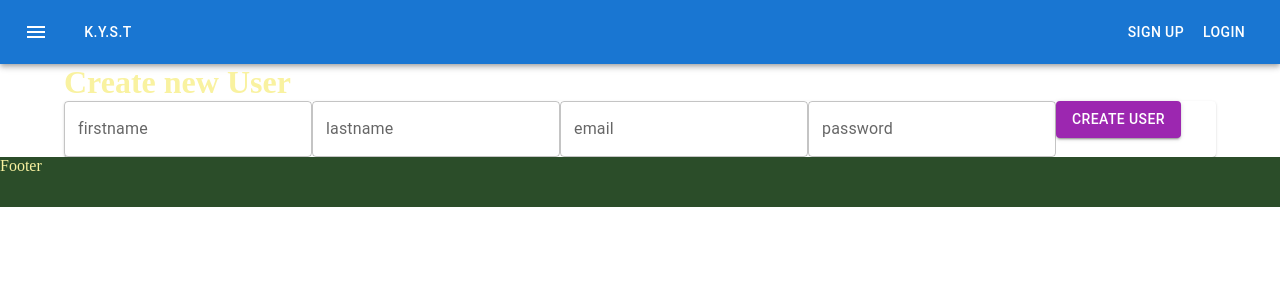
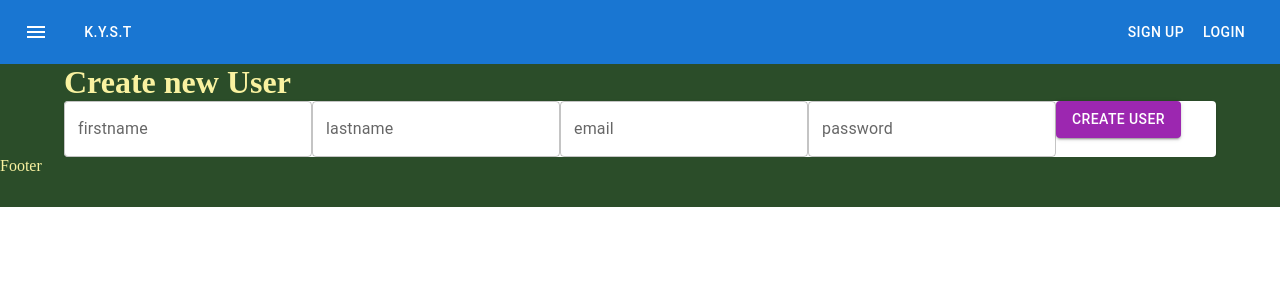
Before and after one commit to SallyResch/kyst4u, a Next.js app: page /components/Signup/SignUp in a window 1280 px wide. Shown: the top 300 px of the page. Built offline with nearby package versions, Linux system fonts and the light colour scheme.

Commit message:
added kyst background color in layout

```diff
--- a/src/pages/components/Layout.jsx
+++ b/src/pages/components/Layout.jsx
@@ -1,12 +1,12 @@
 import Footer from "./Footer/Footer.jsx";
 import Navbar from "./Navbar/Navbar.jsx";
-
+import styles from "./Layout.module.scss";
 
 export default function Layout({children}) {
   return (
     <div>
       <Navbar/>
-      <main>{children}</main>
+      <main className={styles.main}>{children}</main>
       <Footer/>
     </div>
   )
--- /dev/null
+++ b/src/pages/components/Layout.module.scss
@@ -0,0 +1,3 @@
+.main{
+  background-color: #2b4d29;
+}
```
